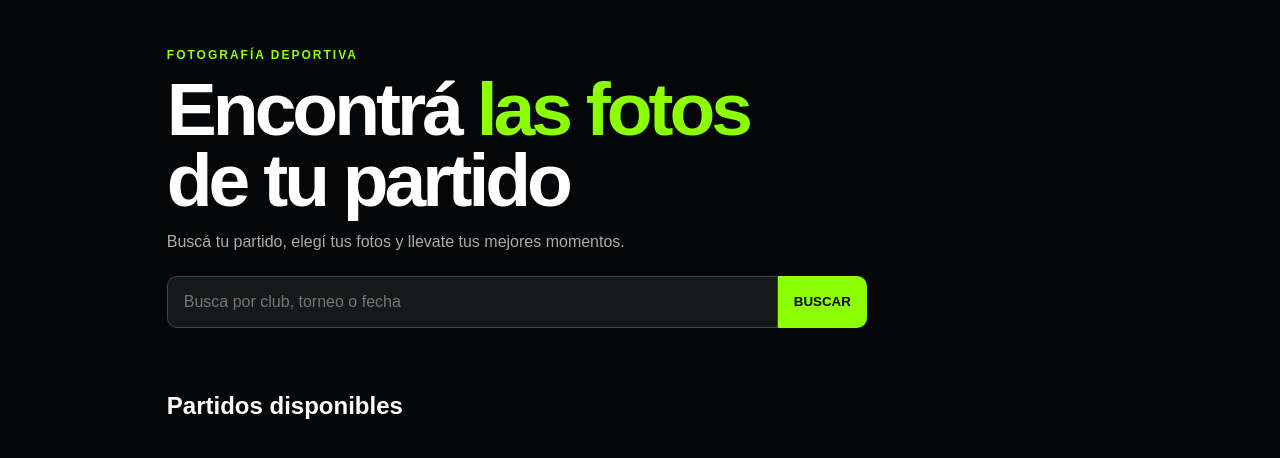
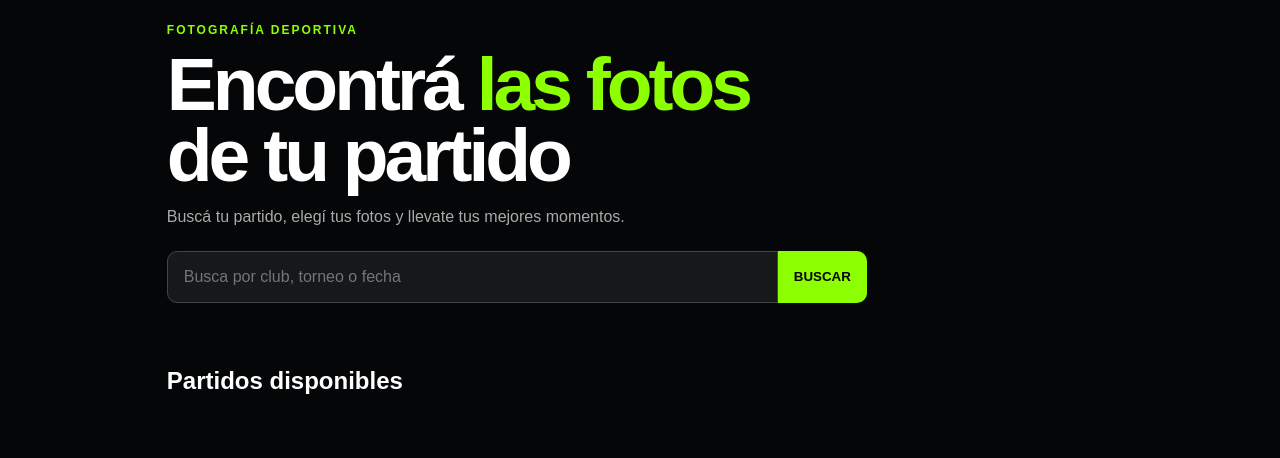
Before and after one commit to z55vhc74sy-alt/PlanetaDeporte, a website: page index.html in a window 1280 px wide. Shown: the part 722-1180 px from the top of the page. After the commit the page ends 1157 px from the top, so only its background shows below. Drawn offline with Linux system fonts and the light colour scheme.

Commit message:
Update index.html

```diff
--- a/index.html
+++ b/index.html
@@ -58,7 +58,7 @@ border:1px solid #333
 main{
 max-width:1100px;
 margin:auto;
-padding:45px 6%
+padding:20px 6%
 }
 
 .hero{
```
